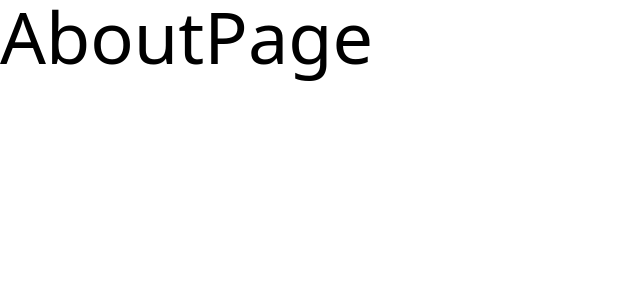
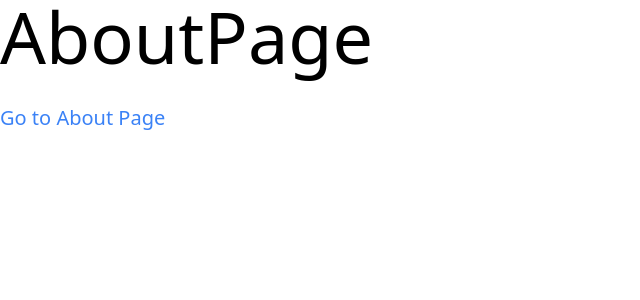
Before and after one commit to vinothsmart/nextjs-airbnb, a Next.js app: page /about in a window 1280 px wide. Shown: the top 300 px of the page, without its empty margins (0-640 px from the left). Built offline with nearby package versions, Linux system fonts and the light colour scheme.

Commit message:
enhance AboutPage component by adding navigation link

```diff
--- a/app/about/page.tsx
+++ b/app/about/page.tsx
@@ -1,4 +1,13 @@
+import Link from "next/link";
+
 const AboutPage = () => {
-  return <div className="text-7xl">AboutPage</div>;
+  return (
+    <>
+      <div className="text-7xl">AboutPage</div>
+      <Link href="/about" className="text-xl text-blue-500 inline-block mt-8">
+        Go to About Page
+      </Link>
+    </>
+  );
 };
 export default AboutPage;
```
